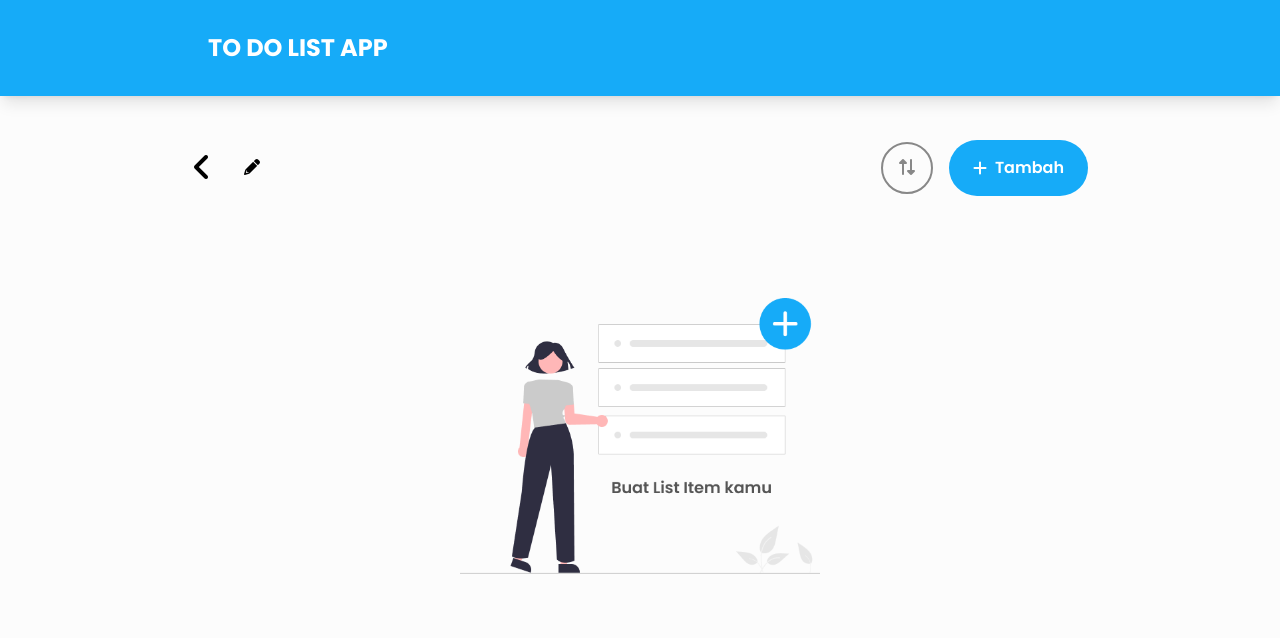
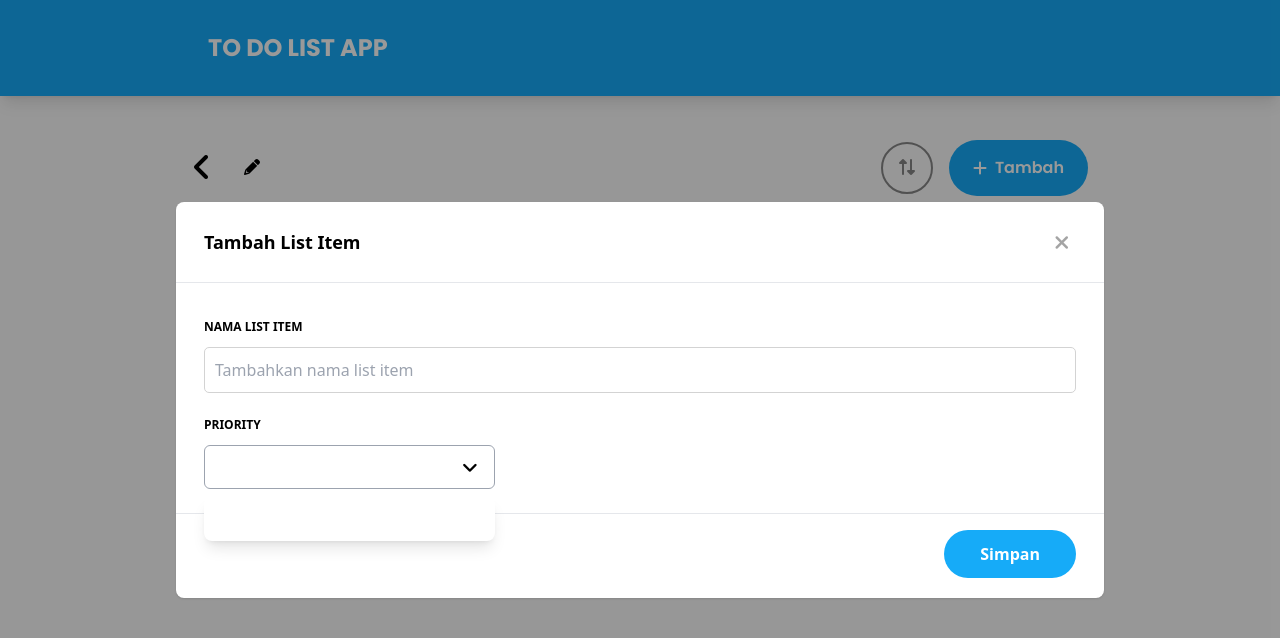
Before and after one commit to alfianahar/vue-todolist-devcode, a Vue app: page /detai/1 in a window 1280 px wide. Both pictures are taken after a click on the button "Tambah". Shown: the top 638 px of the page. Built offline with nearby package versions, Linux system fonts and the light colour scheme; no server answers.

Commit message:
add add modal ui

```diff
--- a/src/components/addModal.vue
+++ b/src/components/addModal.vue
@@ -7,14 +7,99 @@
         @click.self="toggleModal()"
       >
         <Transition name="modal-inner">
-          <div class="relative p-4 w-full max-w-xl h-auto md:h-auto">
+          <div class="relative p-4 w-full lg:w-3/4 h-auto md:h-auto">
             <div class="relative bg-white rounded-lg shadow">
-              <div>
-                <h1>Tambah List Item</h1>
-                <button>
-                  <i class="fa-solid fa-xmark"></i>
+              <div class="flex justify-between items-center py-6 px-7">
+                <h1 class="text-lg font-semibold">Tambah List Item</h1>
+                <button
+                  type="button"
+                  @click="toggleModal()"
+                  class="hover:bg-gray-200 px-2 py-1 rounded-lg"
+                >
+                  <i class="fa-solid fa-xmark fa-lg" style="color: #a4a4a4"></i>
                 </button>
               </div>
+              <form>
+                <div class="border-t border-b px-7 pt-9 pb-6 space-y-6">
+                  <div class="flex flex-col">
+                    <label for="name" class="font-semibold text-xs mb-3"
+                      >NAMA LIST ITEM</label
+                    >
+                    <input
+                      required
+                      type="text"
+                      placeholder="Tambahkan nama list item"
+                      data-cy="modal-add-name-input"
+                    />
+                  </div>
+                  <div class="flex flex-col">
+                    <label for="priority" class="font-semibold text-xs mb-3"
+                      >PRIORITY</label
+                    >
+                    <div class="relative text-lg">
+                      <button
+                        class="flex items-center justify-between w-full lg:w-1/3 px-4 py-3 bg-white border border-gray-400 rounded-md"
+                        @click=""
+                        @blur=""
+                        type="button"
+                        data-cy="modal-add-priority-dropdown"
+                      >
+                        <span
+                          class="text-gray-400 inline-flex items-center gap-3"
+                        >
+                          <div
+                            class="inline-flex rounded-full h-3 w-3"
+                            :class="{}"
+                          ></div>
+                        </span>
+
+                        <i
+                          class="fa-solid fa-angle-down transform transition-transform duration-200 ease-in-out"
+                        ></i>
+                      </button>
+                      <!-- Tailwind style transition -->
+                      <transition
+                        enter-active-class="transform transition duration-500 ease-custom"
+                        enter-class="-translate-y-1/2 scale-y-0 opacity-0"
+                        enter-to-class="translate-y-0 scale-y-100 opacity-100"
+                        leave-active-class="transform transition duration-300 ease-custom"
+                        leave-class="translate-y-0 scale-y-100 opacity-100"
+                        leave-to-class="-translate-y-1/2 scale-y-0 opacity-0"
+                      >
+                        <ul
+                          class="absolute left-0 right-0 mb-4 mt-2 bg-white divide-y rounded-lg shadow-lg overflow-hidden w-full lg:w-1/3"
+                        >
+                          <li
+                            class="px-6 py-4 transition-colors duration-300 hover:bg-gray-200"
+                            data-cy="modal-add-priority-item"
+                          >
+                            <div class="flex justify-between">
+                              <div
+                                class="inline-flex rounded-full h-3 w-3"
+                                :class="{}"
+                              ></div>
+                            </div>
+                          </li>
+                        </ul>
+                      </transition>
+                    </div>
+                    <button
+                      type="button"
+                      data-cy="modal-add-priority-dropdown"
+                    ></button>
+                  </div>
+                </div>
+                <div class="flex justify-end px-7 pt-4 pb-5">
+                  <button
+                    class="bg-primary text-white font-semibold text-base rounded-full py-3 px-9 gap-2"
+                    type="button"
+                    data-cy="todo-add-button"
+                    @click=""
+                  >
+                    Simpan
+                  </button>
+                </div>
+              </form>
             </div>
           </div>
         </Transition>
@@ -32,9 +117,20 @@ const toggleModal = () => {
   modalActive.value = !modalActive.value;
   return;
 };
+defineExpose({ toggleModal });
 </script>
 
 <style scoped>
+input[type="text"] {
+  border: 1px solid lightgrey;
+  padding: 10px;
+  border-radius: 5px;
+}
+
+input:focus {
+  outline: none !important;
+  box-shadow: 0 0 5px #16abf8;
+}
 .modal-outer-enter-active,
 .modal-outer-leave-active {
   transition: opacity 0.3s cubic-bezier(0.52, 0.02, 0.19, 1.02);
--- a/src/components/itemList.vue
+++ b/src/components/itemList.vue
@@ -46,7 +46,7 @@
         class="bg-primary text-white font-semibold text-base rounded-full py-5 lg:py-4 px-5 lg:px-6 gap-2 inline-flex items-center"
         type="button"
         data-cy="todo-add-button"
-        @click=""
+        @click="addModalActive()"
       >
         <i class="fa-solid fa-plus"></i>
         <span class="hidden lg:block"> Tambah </span>
@@ -55,17 +55,15 @@
   </div>
   <div></div>
   <div class="min-h-[70vh] lg:min-h-[60vh] flex justify-center items-center">
-    <EmptyState @click="" emptyActivity />
+    <EmptyState @click="addModalActive()" emptyActivity />
   </div>
 
   <div data-cy="modal-add">
-    <AddModal
-      ref="addModal"
-      @when-submit=""
+    <AddModal ref="addModal" />
+    <!-- @when-submit=""
       :title="itemState.editPriority"
       :priority="itemState.editPriority"
-      :is-edit="itemState.isEdit"
-    />
+      :is-edit="itemState.isEdit" -->
   </div>
 </template>
 
@@ -77,10 +75,11 @@ import EmptyState from "./emptyState.vue";
 import AddModal from "./addModal.vue";
 
 const route = useRoute();
-const addMOdal = ref();
+const addModal = ref();
 
 const itemState = reactive({
   data: [],
+  itemId: "",
   editTitle: "",
   editPriority: {
     label: "Very High",
@@ -161,45 +160,46 @@ const editTitle = async () => {
 };
 
 const addModalActive = (value) => {
-  const priorityList = [
-    {
-      label: "Very High",
-      value: "very-high",
-      color: "red",
-    },
-    {
-      label: "High",
-      value: "high",
-      color: "red",
-    },
-    {
-      label: "Medium",
-      value: "normal",
-      color: "red",
-    },
-    {
-      label: "Very Low",
-      value: "very-low",
-      color: "red",
-    },
-    {
-      label: "Low",
-      value: "low",
-      color: "red",
-    },
-  ];
+  addModal.value.toggleModal();
+  //   const priorityList = [
+  //     {
+  //       label: "Very High",
+  //       value: "very-high",
+  //       color: "red",
+  //     },
+  //     {
+  //       label: "High",
+  //       value: "high",
+  //       color: "red",
+  //     },
+  //     {
+  //       label: "Medium",
+  //       value: "normal",
+  //       color: "red",
+  //     },
+  //     {
+  //       label: "Very Low",
+  //       value: "very-low",
+  //       color: "red",
+  //     },
+  //     {
+  //       label: "Low",
+  //       value: "low",
+  //       color: "red",
+  //     },
+  //   ];
 
-  const priority = priorityList.find(
-    (e) => e.value === value?.priority || "very-high"
-  );
-  state.titleForEdit = value?.title || "";
-  state.priorityForEdit = priority;
-  state.idItem = value?.id || "";
-  state.isEdit = typeof value !== "undefined" ? true : false;
-  setTimeout(() => {
-    addModal.value.setState();
-    addModal.value.togleModal();
-  }, 100);
+  //     const priority = priorityList.find(
+  //       (e) => e.value === value?.priority || "very-high"
+  //     );
+  //     itemState.editTitle = value?.title || "";
+  //     itemState.editPriority = priority;
+  //     itemState.itemId = value?.id || "";
+  //     itemState.isEdit = typeof value !== "undefined" ? true : false;
+  //   setTimeout(() => {
+  //     addModal.value.setState();
+  //     addModal.value.togleModal();
+  //   }, 100);
   return;
 };
 </script>
```
